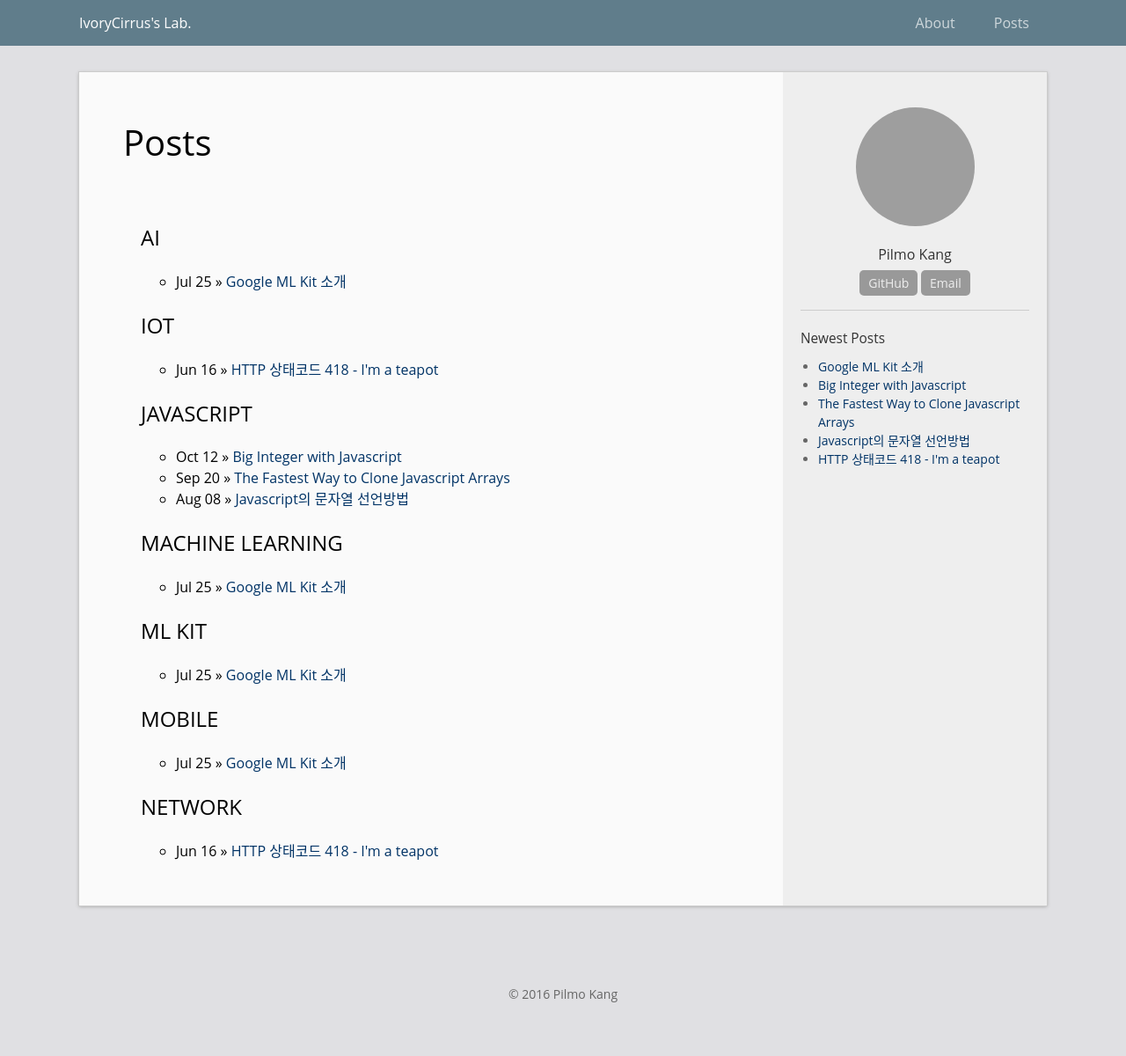
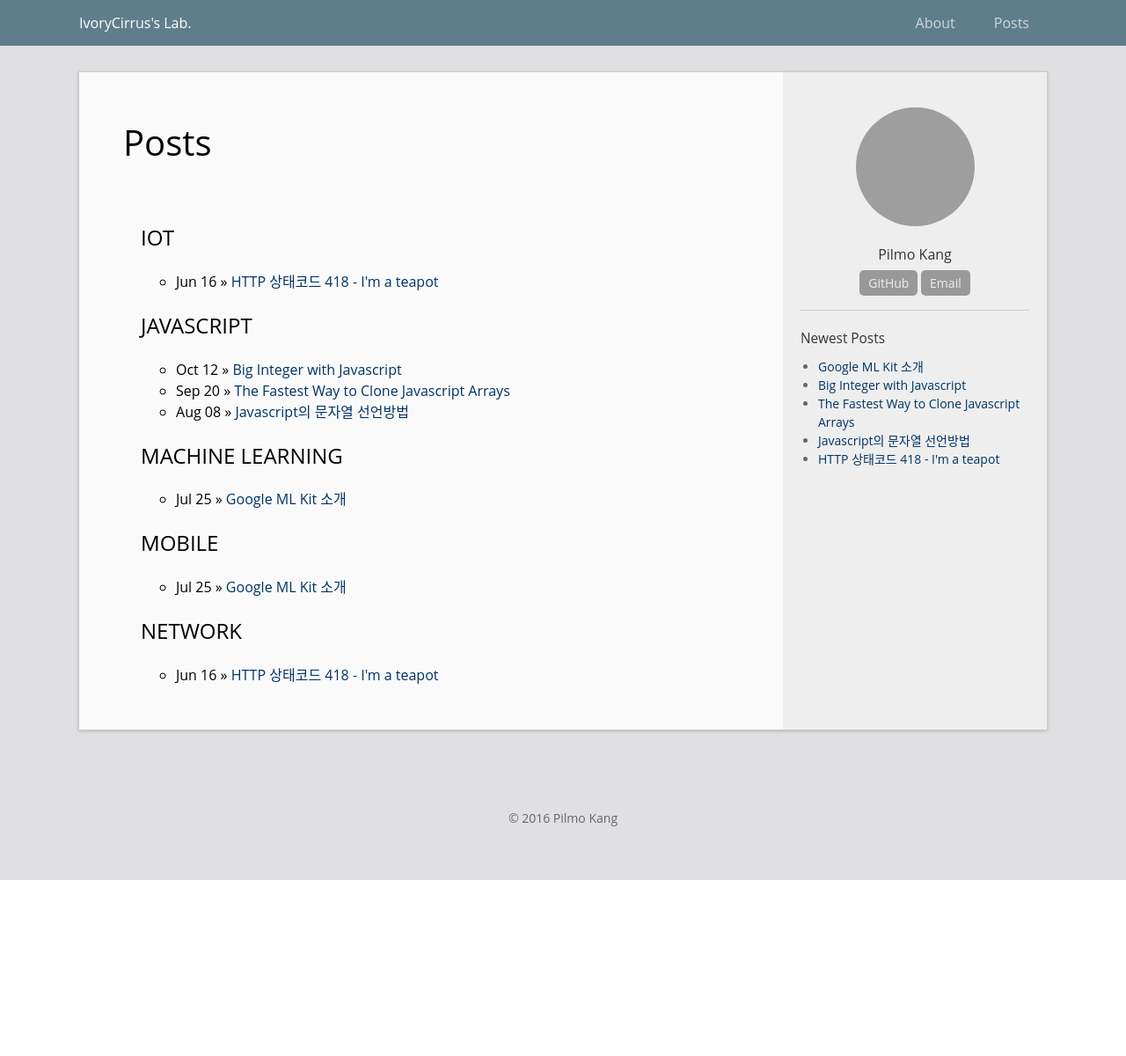
Before and after one commit to ivorycirrus/ivorycirrus.github.com, a Jekyll site: the page built from category.html, in a window 1280 px wide. Shown: the whole page at 88% size. Built offline with Jekyll 4.4.1, drawn with Linux system fonts in a browser that asks for light colours; after the commit the page ends 1000 px from its top, so only the background shows below that; grey boxes are pictures that could not be loaded.

Commit message:
mlkit01 : modify category

```diff
--- a/_posts/2018-07-25-mlkit01_intro.md
+++ b/_posts/2018-07-25-mlkit01_intro.md
@@ -2,7 +2,7 @@
 layout: post
 title:  "Google ML Kit 소개"
 date:   2018-07-25 23:00
-categories: [mobile, machine learning, ai, ml kit]
+categories: [mobile, machine learning]
 permalink: /archivers/mlkit01
 ---
 
```
